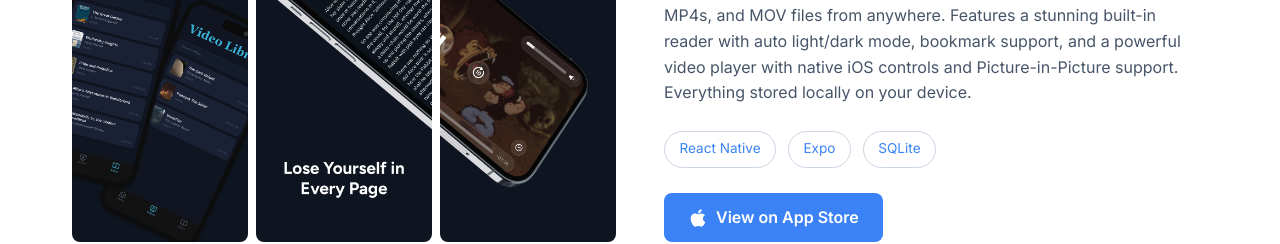
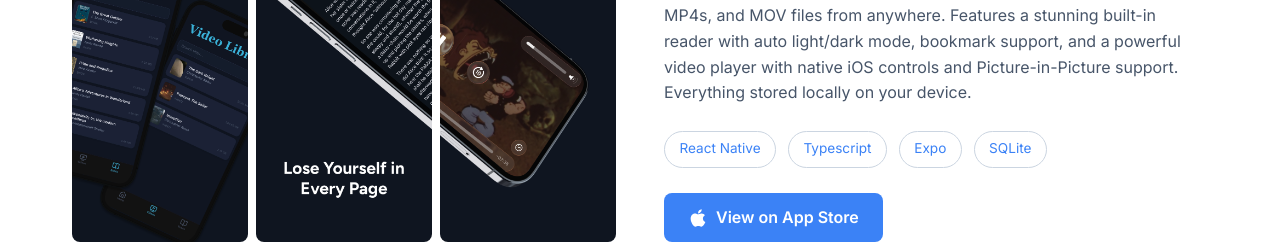
Before and after one commit to TheRyanStudio/work-portfolio, a React (Vite) app: page / in a window 1280 px wide. Shown: the part 2960-3204 px from the top of the page. Built offline with nearby package versions, Linux system fonts and the light colour scheme.

Commit message:
Update tech stack to include TypeScript

```diff
--- a/src/components/Projects.jsx
+++ b/src/components/Projects.jsx
@@ -19,7 +19,7 @@
         `${import.meta.env.BASE_URL}images/mediary-reader-split.png`,
         `${import.meta.env.BASE_URL}images/mediary-video-split.png`,
       ],
-      tech: ["React Native", "Expo", "SQLite"],
+      tech: ["React Native", "Typescript", "Expo", "SQLite"],
       appStore: "",
       featured: true,
     },
```
